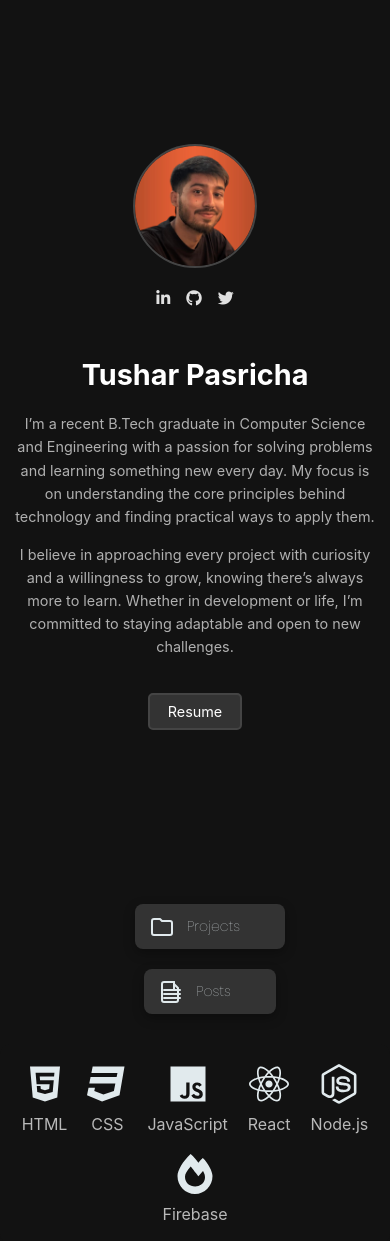
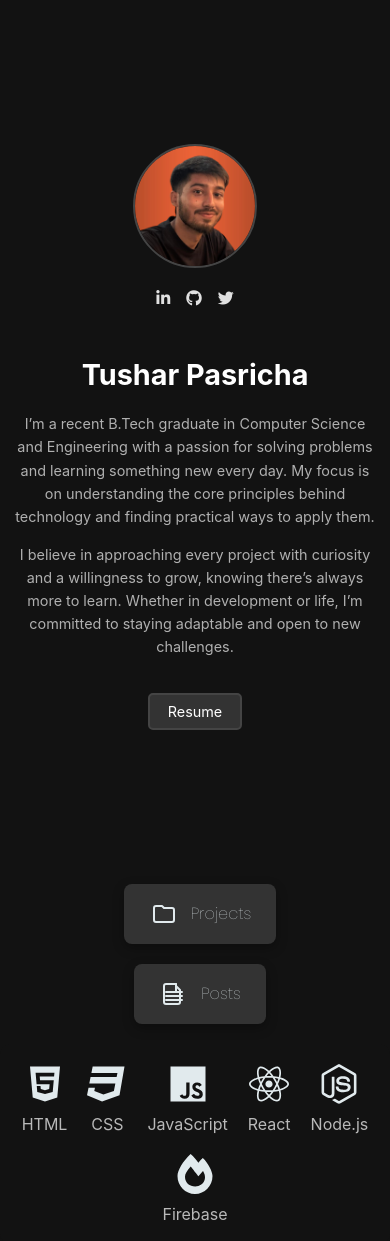
Before and after one commit to tusharpasricha/tushar_pasricha, a React (Create React App) app: page / in a window 390 px wide. Shown: the top 1241 px of the page. Built offline with nearby package versions, Linux system fonts and the light colour scheme.

Commit message:
fix responsive

```diff
--- a/public/index.html
+++ b/public/index.html
@@ -3,14 +3,22 @@
   <head>
     <meta charset="utf-8" />
     <link rel="icon" href="%PUBLIC_URL%/favicon.ico" />
-    <link rel="stylesheet" href="https://cdnjs.cloudflare.com/ajax/libs/font-awesome/6.0.0-beta3/css/all.min.css">
+    <link
+      rel="stylesheet"
+      href="https://cdnjs.cloudflare.com/ajax/libs/font-awesome/6.0.0-beta3/css/all.min.css"
+    />
 
     <meta name="viewport" content="width=device-width, initial-scale=1" />
     <meta name="theme-color" content="#000000" />
     <meta
       name="description"
-      content="Personal Portfolio Website"
+      content="Hi, I'm Tushar Pasricha! A passionate Software Engineer who loves building amazing web applications using React, Next.js, Tailwind CSS, and Blockchain. Check out my projects and journey here."
     />
+    <meta
+      name="keywords"
+      content="Tushar Pasricha, Software Engineer, React Developer, Next.js, Tailwind CSS, Blockchain Developer, Full-Stack Developer, Portfolio, Web Development, Projects"
+    />
+    <meta name="author" content="Tushar Pasricha" />
     <link rel="apple-touch-icon" href="%PUBLIC_URL%/logo192.png" />
 
     <link rel="manifest" href="%PUBLIC_URL%/manifest.json" />
--- a/src/components/main/bar.module.css
+++ b/src/components/main/bar.module.css
@@ -1,38 +1,36 @@
 .bar {
   display: flex;
-  justify-content: center; /* Center items horizontally */
+  justify-content: center;
   align-items: center;
-  background-color: #121212; /* Dark background */
-  padding: 55px;
+  background-color: #121212;
   font-family: "Poppins", sans-serif;
-  flex-wrap: wrap; /* Ensure cards wrap on smaller screens */
 }
 
 .barlink {
   text-decoration: none;
-  color: #e1eaed; /* Light color for text */
-  margin: 0 20px; /* Add some margin between items */
+  color: #e1eaed;
+  margin-left: 10px;
 }
 
 .card {
   display: flex;
   align-items: center;
-  background-color: #333; /* Darker card background */
-  border-radius: 8px; /* Slightly rounded corners */
-  padding: 15px 25px; /* Adjusted padding for a better look */
-  margin-bottom: 20px; /* Spacing between rows on smaller screens */
-  box-shadow: 0px 4px 12px rgba(0, 0, 0, 0.3); /* Soft shadow for card */
-  transition: background-color 0.3s ease, transform 0.3s ease; /* Smooth transitions */
+  background-color: #333;
+  border-radius: 8px;
+  padding: 15px 25px;
+  margin-bottom: 20px;
+  box-shadow: 0px 4px 12px rgba(0, 0, 0, 0.3);
+  transition: background-color 0.3s ease, transform 0.3s ease;
 }
 
 .card:hover {
-  background-color: #444; /* Slightly lighter background on hover */
-  transform: translateY(-3px); /* Subtle lift effect */
+  background-color: #444;
+  transform: translateY(-3px);
 }
 
 .icon {
-  width: 30px; /* Adjusted size */
-  height: 30px; /* Adjusted size */
+  width: 30px;
+  height: 30px;
   margin-right: 15px;
   display: flex;
   justify-content: center;
@@ -40,48 +38,31 @@
 }
 
 .icon svg {
-  color: #e1eaed; /* Light color for SVG */
+  color: #e1eaed;
 }
 
 .text {
-  color: #e1eaed; /* Light color for text */
-  font-size: 18px; /* Slightly larger text for better readability */
+  color: #e1eaed;
+  font-size: 18px;
   margin: 0;
 }
 
 @media screen and (max-width: 768px) {
   .bar {
-    flex-direction: column; /* Stack items vertically on small screens */
-    padding: 20px; /* Adjust padding for smaller screens */
+    flex-direction: column;
+    margin-top: 10px;
+    margin-left: 0px;
   }
 
   .card {
-    width: 100%; /* Make cards take full width */
-    justify-content: flex-start; /* Align items to the left */
-    padding: 12px 20px; /* Adjust padding for smaller screens */
-    margin: 10px 0; /* Spacing between cards */
+    margin-left: 0px;
   }
 
   .icon {
-    margin-right: 12px; /* Smaller margin for smaller screens */
+    margin-right: 12px;
   }
 
   .text {
-    font-size: 16px; /* Reduce text size for smaller screens */
+    font-size: 16px;
   }
 }
-
-@media screen and (max-width: 480px) {
-  .card {
-    padding: 10px 15px; /* Further adjust padding for very small screens */
-  }
-
-  .text {
-    font-size: 14px; /* Smaller text size for very small screens */
-  }
-
-  .icon {
-    width: 25px; /* Reduce icon size */
-    height: 25px;
-  }
-}
--- a/src/components/pages/project.module.css
+++ b/src/components/pages/project.module.css
@@ -43,14 +43,15 @@
   align-items: center;
   padding-left: 10px;
   padding-right: 10px;
+  padding-top: 10px;
+  padding-bottom: 10px;
 
   width: 65%;
 
-  height: 310px;
 }
 
 .img {
-  width: 100%;
+  width: 50%;
   height: 280px;
   background-color: azure;
 }
@@ -59,16 +60,14 @@ img {
   height: 100%;
 }
 .part2 {
-  width: 100%;
+  width: 50%;
+  height: 280px;
   display: flex;
   flex-direction: column;
-  justify-content:space-between;
+  justify-content: space-between;
   text-align: left;
   padding-left: 30px;
-  padding-right: 20px;
   font-weight: bolder;
-
-  height: 80%;
 }
 
 .options {
@@ -88,11 +87,16 @@ img {
   .scrollelement {
     flex-direction: column;
     width: 80%;
-    height: 450px;
     padding-top: 10px;
   }
+  .img {
+    width: 100%;
+  }
+  .part2 {
+    width: 100%;
+    padding-left: 0%;
+  }
 }
-
 
 .categories span {
   background-color: #144d89;
```
